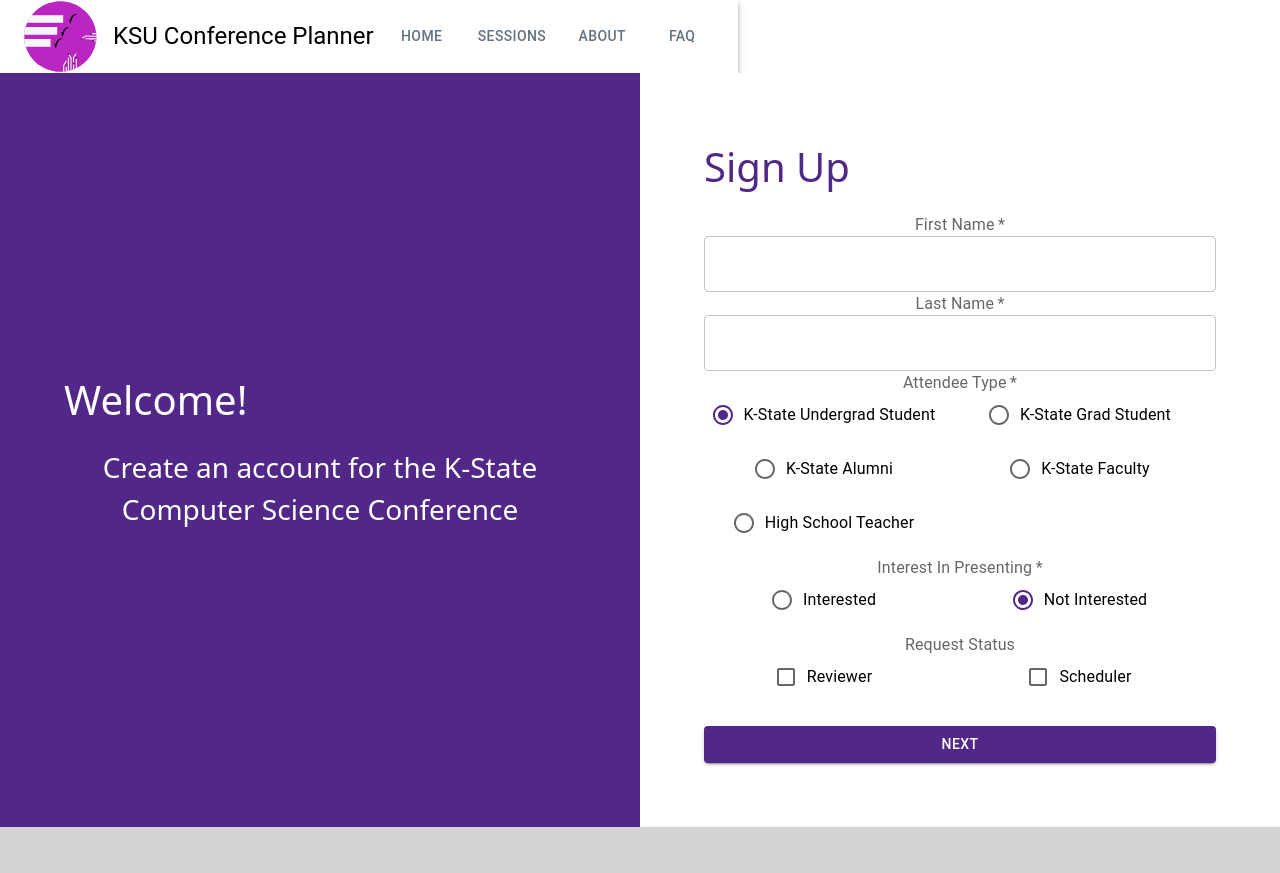
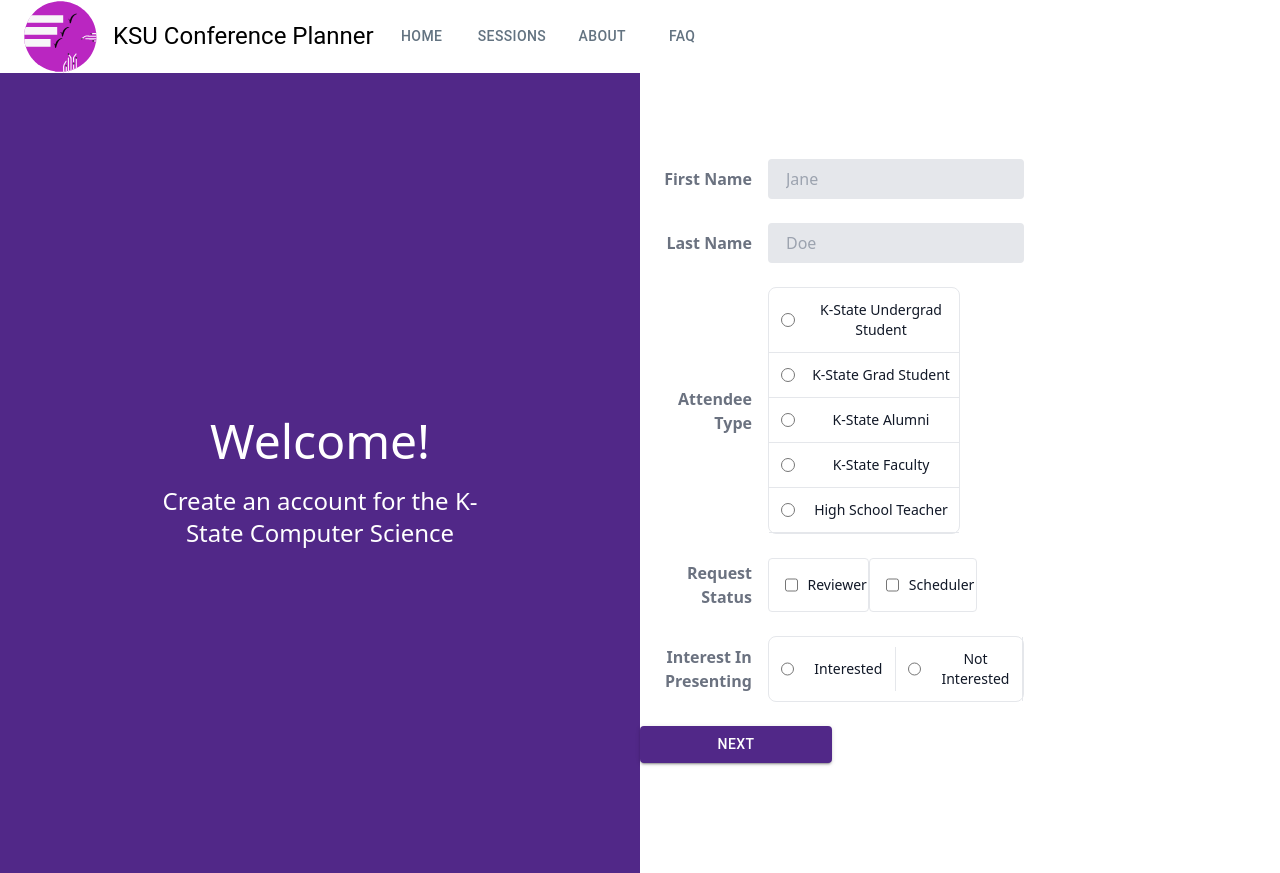
Before and after one commit to SethBrittain/KSU-Conference-Planner, a React (Create React App) app in the folder Frontend/: page /SignUp in a window 1280 px wide. Before the commit the page ends 827 px from the top, so only its background shows below. Built offline with nearby package versions, Linux system fonts and the light colour scheme.

Commit message:
signup 2 tailwind

```diff
--- a/Frontend/src/App.css
+++ b/Frontend/src/App.css
@@ -1,42 +1,5 @@
-@tailwind base;
-@tailwind components;
-@tailwind utilities;
-
 .App {
-  text-align: center;
+  height: 100vh;
+	max-width: 100%;
+	text-align: center;
 }
-
-.App-logo {
-  height: 40vmin;
-  pointer-events: none;
-}
-
-@media (prefers-reduced-motion: no-preference) {
-  .App-logo {
-    animation: App-logo-spin infinite 20s linear;
-  }
-}
-
-.App-header {
-  background-color: #282c34;
-  min-height: 100vh;
-  display: flex;
-  flex-direction: column;
-  align-items: center;
-  justify-content: center;
-  font-size: calc(10px + 2vmin);
-  color: white;
-}
-
-.App-link {
-  color: #61dafb;
-}
-
-@keyframes App-logo-spin {
-  from {
-    transform: rotate(0deg);
-  }
-  to {
-    transform: rotate(360deg);
-  }
-}
--- a/Frontend/src/Components/Pages/SignUpPage2/SignUpPage2.tsx
+++ b/Frontend/src/Components/Pages/SignUpPage2/SignUpPage2.tsx
@@ -1,8 +1,6 @@
 import Navbar from '../../Navbars/Navbar';
 import React from 'react';
-import Box from '@mui/material/Box';
-import { Stack, TextField, FormControl, FormLabel, Radio, RadioGroup, FormControlLabel, Grid, Checkbox, Button } from '@mui/material';
-import { createTheme, ThemeProvider } from '@mui/material';
+import { Button, createTheme, ThemeProvider } from '@mui/material';
 
 const theme = createTheme({
     palette: {
@@ -17,118 +15,124 @@ const theme = createTheme({
 })
 
 const SignUpPage2 = (): React.JSX.Element => {
-    const ATTENDEETYPE = [
-        { value: "undergrad", control: "ID", label:"K-State Undergrad Student"},
-        { value: "grad", control: "ID", label:"K-State Grad Student"},
-        { value: "alumni", control: "ID", label:"K-State Alumni"},
-        { value: "faculty", control: "ID", label:"K-State Faculty"},
-        { value: "teacher", control: "ID", label:"High School Teacher"}
-      ];
     return (
         <ThemeProvider theme={theme}>
-        <Box
-        height={window.innerHeight}
-        width={window.innerWidth}
-        display="flex"
-        alignItems="start"
-        flexDirection="column"
-        sx={{ bgcolor: '#FFFFFF' }}
-        >
-            <Navbar NavbarType='SignUp' CurrentPage='SignUp'/>
-            <Stack direction = 'row' sx={{ flexGrow: 1}}>
-                <Box
-                height = '100%'
-                width={window.innerWidth/2}
-                display="flex"
-                alignItems="start"
-                gap={2}
-                p={8}
-                flexDirection="column"
-                sx={{ bgcolor: '#512888', justifyContent: 'center' }}
-                >
-                    <Box
-                    color='#FFFFFF'
-                    fontSize={40}
-                    textAlign='center'
-                    >
-                    Welcome!
-                    </Box>
-                    <Box
-                    color='#FFFFFF'
-                    fontSize={28}
-                    >
-                    Create an account for the K-State Computer Science Conference
-                    </Box>
-                </Box>
-                <Box
-                height = '100%'
-                width={window.innerWidth/2}
-                display="flex"
-                alignItems="start"
-                gap={2}
-                p={8}
-                flexDirection="column"
-                sx={{ justifyContent: 'center', bgcolor: '#FFFFFF'}}
-                >
-                    <Box
-                    color='#512888'
-                    fontSize={40}
-                    textAlign='center'
-                    >
-                    Sign Up
-                    </Box>
+            <Navbar NavbarType='SignUp' CurrentPage='SignUp'></Navbar>
+            <div className="flex flex-col h-full">
+                <div id="content" className='grow grid grid-cols-1 md:grid-cols-2'>
+                    <div className="h-full flex flex-col justify-center items-center bg-[#512888] text-white">
+                        <h1 className="text-5xl p-5">Welcome!</h1>
+                        <p className="text-2xl w-6/12">Create an account for the K-State Computer Science</p>
+                    </div>
+                    <div className="h-full flex flex-col justify-center items-md-center bg-white text-black">
+                        <form className="w-full max-w-sm">
 
-                    <FormControl defaultValue="">
-                        <FormLabel required>First Name</FormLabel>
-                        <TextField></TextField>
-                        <FormLabel required>Last Name</FormLabel>
-                        <TextField></TextField>
+                            <div className="md:flex md:items-center mb-6">
+                                <div className="md:w-1/3">
+                                    <label className="block text-gray-500 font-bold md:text-right mb-1 md:mb-0 pr-4" form="inline-full-name">
+                                        First Name
+                                    </label>
+                                </div>
+                                <div className="md:w-2/3">
+                                    <input className="bg-gray-200 appearance-none border-2 border-gray-200 rounded w-full py-2 px-4 text-gray-700 leading-tight focus:outline-none focus:bg-white focus:border-purple-500" id="inline-full-name" type="text" placeholder="Jane"/>
+                                </div>
+                            </div>
 
-                        <FormLabel id="attendeeType" required >Attendee Type</FormLabel>
-                        <RadioGroup
-                            aria-labelledby="attendeeType"
-                            defaultValue="undergrad"
-                            name="attendeeTypeGroup"
-                        >
-                            <Grid container columns={16} alignItems="flex-start">
-                            {ATTENDEETYPE.map((item) => (
-                                    <Grid item xs={8} sm={8} style={{ paddingBottom: 12 }} alignContent="flex-start">
-                                        <FormControlLabel value={item.value} control={<Radio name={item.control}/>} label={item.label}/>
-                                    </Grid>
-                                ))}
-                            </Grid>
-                        </RadioGroup>
+                            <div className="md:flex md:items-center mb-6">
+                                <div className="md:w-1/3">
+                                    <label className="block text-gray-500 font-bold md:text-right mb-1 md:mb-0 pr-4" form="inline-full-name">
+                                        Last Name
+                                    </label>
+                                </div>
+                                <div className="md:w-2/3">
+                                    <input className="bg-gray-200 appearance-none border-2 border-gray-200 rounded w-full py-2 px-4 text-gray-700 leading-tight focus:outline-none focus:bg-white focus:border-purple-500" id="inline-full-name" type="text" placeholder="Doe"/>
+                                </div>
+                            </div>
 
-                        <FormLabel id="interestType" required>Interest In Presenting</FormLabel>
-                        <RadioGroup
-                            aria-labelledby="interestType"
-                            defaultValue="not"
-                            name="interestGroup"
-                        >
-                            <Grid container columns={16} alignItems="flex-start">
-                                <Grid item xs={8} sm={8} style={{ paddingBottom: 12 }} alignContent="flex-start">
-                                    <FormControlLabel value="Interested" control={<Radio name="ID"/>} label="Interested"/>
-                                </Grid>
-                                <Grid item xs={8} sm={8} style={{ paddingBottom: 12 }} alignContent="flex-start">
-                                    <FormControlLabel value="not" control={<Radio name="ID"/>} label="Not Interested"/>
-                                </Grid>
-                            </Grid>
-                        </RadioGroup>
-                        <FormLabel id="status">Request Status</FormLabel>
-                        <Grid container columns={16} alignItems="flex-start">
-                            <Grid item xs={8} sm={8} style={{ paddingBottom: 12 }} alignContent="flex-start">
-                                <FormControlLabel control={<Checkbox />} label="Reviewer" />
-                            </Grid>
-                            <Grid item xs={8} sm={8} style={{ paddingBottom: 12 }} alignContent="flex-start">
-                                <FormControlLabel control={<Checkbox />} label="Scheduler" />
-                            </Grid>
-                        </Grid>
-                    </FormControl>
-                    <Button variant="contained" color="primary" fullWidth>Next</Button>
-                </Box>
+                            <div className="block md:flex md:items-center mb-6">
+                                <div className="md:w-1/3">
+                                    <label className="block text-gray-500 font-bold md:text-right mb-1 md:mb-0 pr-4" form="inline-full-name">
+                                    Attendee Type
+                                    </label>
+                                </div>
+                                <ul className="w-48 text-sm font-medium text-gray-900 bg-white border border-gray-200 rounded-lg dark:bg-gray-700 dark:border-gray-600 dark:text-white">
+                                    <li className="w-full border-b border-gray-200 rounded-t-lg dark:border-gray-600">
+                                        <div className="flex items-center ps-3">
+                                            <input id="list-radio-license" type="radio" value="" name="list-radio" className="w-4 h-4 text-blue-600 bg-gray-100 border-gray-300 focus:ring-blue-500 dark:focus:ring-blue-600 dark:ring-offset-gray-700 dark:focus:ring-offset-gray-700 focus:ring-2 dark:bg-gray-600 dark:border-gray-500"/>
+                                            <label htmlFor="list-radio-license" className="w-full py-3 ms-2 text-sm font-medium text-gray-900 dark:text-gray-300">K-State Undergrad Student</label>
+                                        </div>
+                                    </li>
+                                    <li className="w-full border-b border-gray-200 rounded-t-lg dark:border-gray-600">
+                                        <div className="flex items-center ps-3">
+                                            <input id="list-radio-id" type="radio" value="" name="list-radio" className="w-4 h-4 text-blue-600 bg-gray-100 border-gray-300 focus:ring-blue-500 dark:focus:ring-blue-600 dark:ring-offset-gray-700 dark:focus:ring-offset-gray-700 focus:ring-2 dark:bg-gray-600 dark:border-gray-500"/>
+                                            <label htmlFor="list-radio-id" className="w-full py-3 ms-2 text-sm font-medium text-gray-900 dark:text-gray-300">K-State Grad Student</label>
+                                        </div>
+                                    </li>
+                                    <li className="w-full border-b border-gray-200 rounded-t-lg dark:border-gray-600">
+                                        <div className="flex items-center ps-3">
+                                            <input id="list-radio-military" type="radio" value="" name="list-radio" className="w-4 h-4 text-blue-600 bg-gray-100 border-gray-300 focus:ring-blue-500 dark:focus:ring-blue-600 dark:ring-offset-gray-700 dark:focus:ring-offset-gray-700 focus:ring-2 dark:bg-gray-600 dark:border-gray-500"/>
+                                            <label htmlFor="list-radio-military" className="w-full py-3 ms-2 text-sm font-medium text-gray-900 dark:text-gray-300">K-State Alumni</label>
+                                        </div>
+                                    </li>
+                                    <li className="w-full border-b border-gray-200 rounded-t-lg dark:border-gray-600">
+                                        <div className="flex items-center ps-3">
+                                            <input id="list-radio-passport" type="radio" value="" name="list-radio" className="w-4 h-4 text-blue-600 bg-gray-100 border-gray-300 focus:ring-blue-500 dark:focus:ring-blue-600 dark:ring-offset-gray-700 dark:focus:ring-offset-gray-700 focus:ring-2 dark:bg-gray-600 dark:border-gray-500"/>
+                                            <label htmlFor="list-radio-passport" className="w-full py-3 ms-2 text-sm font-medium text-gray-900 dark:text-gray-300">K-State Faculty</label>
+                                        </div>
+                                    </li>
+                                    <li className="w-full border-b border-gray-200 rounded-t-lg dark:border-gray-600">
+                                        <div className="flex items-center ps-3">
+                                            <input id="list-radio-passport" type="radio" value="" name="list-radio" className="w-4 h-4 text-blue-600 bg-gray-100 border-gray-300 focus:ring-blue-500 dark:focus:ring-blue-600 dark:ring-offset-gray-700 dark:focus:ring-offset-gray-700 focus:ring-2 dark:bg-gray-600 dark:border-gray-500"/>
+                                            <label htmlFor="list-radio-passport" className="w-full py-3 ms-2 text-sm font-medium text-gray-900 dark:text-gray-300">High School Teacher</label>
+                                        </div>
+                                    </li>
+                                </ul>
+                            </div>
 
-            </Stack>
-        </Box>
+                            <div className="block md:flex md:items-center mb-6">
+                                <div className="md:w-1/3">
+                                    <label className="block text-gray-500 font-bold md:text-right mb-1 md:mb-0 pr-4" form="inline-full-name">
+                                    Request Status
+                                    </label>
+                                </div>
+                                <div className="flex items-center ps-4 border border-gray-200 rounded dark:border-gray-700">
+                                    <input id="bordered-checkbox-1" type="checkbox" value="" name="bordered-checkbox" className="w-4 h-4 text-blue-600 bg-gray-100 border-gray-300 rounded focus:ring-blue-500 dark:focus:ring-blue-600 dark:ring-offset-gray-800 focus:ring-2 dark:bg-gray-700 dark:border-gray-600"/>
+                                    <label htmlFor="bordered-checkbox-1" className="w-full py-4 ms-2 text-sm font-medium text-gray-900 dark:text-gray-300">Reviewer</label>
+                                </div>
+                                <div className="flex items-center ps-4 border border-gray-200 rounded dark:border-gray-700">
+                                    <input id="bordered-checkbox-1" type="checkbox" value="" name="bordered-checkbox" className="w-4 h-4 text-blue-600 bg-gray-100 border-gray-300 rounded focus:ring-blue-500 dark:focus:ring-blue-600 dark:ring-offset-gray-800 focus:ring-2 dark:bg-gray-700 dark:border-gray-600"/>
+                                    <label htmlFor="bordered-checkbox-1" className="w-full py-4 ms-2 text-sm font-medium text-gray-900 dark:text-gray-300">Scheduler</label>
+                                </div>
+                            </div>
+
+                            <div className="block md:flex md:items-center mb-6">
+                                <div className="md:w-1/2">
+                                    <label className="block text-gray-500 font-bold md:text-right mb-1 md:mb-0 pr-4" form="inline-full-name">
+                                    Interest In Presenting
+                                    </label>
+                                </div>
+                                <ul className="items-center w-full text-sm font-medium text-gray-900 bg-white border border-gray-200 rounded-lg sm:flex dark:bg-gray-700 dark:border-gray-600 dark:text-white">
+                                    <li className="w-full border-b border-gray-200 sm:border-b-0 sm:border-r dark:border-gray-600">
+                                        <div className="flex items-center ps-3">
+                                            <input id="horizontal-list-radio-license" type="radio" value="" name="list-radio" className="w-4 h-4 text-blue-600 bg-gray-100 border-gray-300 focus:ring-blue-500 dark:focus:ring-blue-600 dark:ring-offset-gray-700 dark:focus:ring-offset-gray-700 focus:ring-2 dark:bg-gray-600 dark:border-gray-500"/>
+                                            <label htmlFor="horizontal-list-radio-license" className="w-full py-3 ms-2 text-sm font-medium text-gray-900 dark:text-gray-300">Interested</label>
+                                        </div>
+                                    </li>
+                                    <li className="w-full border-b border-gray-200 sm:border-b-0 sm:border-r dark:border-gray-600">
+                                        <div className="flex items-center ps-3">
+                                            <input id="horizontal-list-radio-id" type="radio" value="" name="list-radio" className="w-4 h-4 text-blue-600 bg-gray-100 border-gray-300 focus:ring-blue-500 dark:focus:ring-blue-600 dark:ring-offset-gray-700 dark:focus:ring-offset-gray-700 focus:ring-2 dark:bg-gray-600 dark:border-gray-500"/>
+                                            <label htmlFor="horizontal-list-radio-id" className="w-full py-3 ms-2 text-sm font-medium text-gray-900 dark:text-gray-300">Not Interested</label>
+                                        </div>
+                                    </li>
+                                </ul>
+                            </div>
+                            <div className="block md:flex md:items-center mb-6 md:w-1/2">
+                                <Button variant="contained" color="primary" fullWidth>Next</Button>
+                            </div>
+                        </form>
+                    </div>
+                </div>
+            </div>
         </ThemeProvider>
     );
 };
--- a/Frontend/src/index.css
+++ b/Frontend/src/index.css
@@ -1,3 +1,7 @@
+@tailwind base;
+@tailwind components;
+@tailwind utilities;
+
 html, body {
     height: 100vh;
     background-color: lightgray;
--- a/Frontend/tailwind.config.js
+++ b/Frontend/tailwind.config.js
@@ -1,8 +1,10 @@
 /** @type {import('tailwindcss').Config} */
 module.exports = {
-  content: ["./src/**/*.{html,tsx,js}"],
-  theme: {
-    extend: {},
-  },
-  plugins: [],
-}
+  content: [
+	  "./src/**/*.{js,jsx,ts,tsx}",
+	],
+	theme: {
+	  extend: {},
+	},
+	plugins: [],
+  }
```
